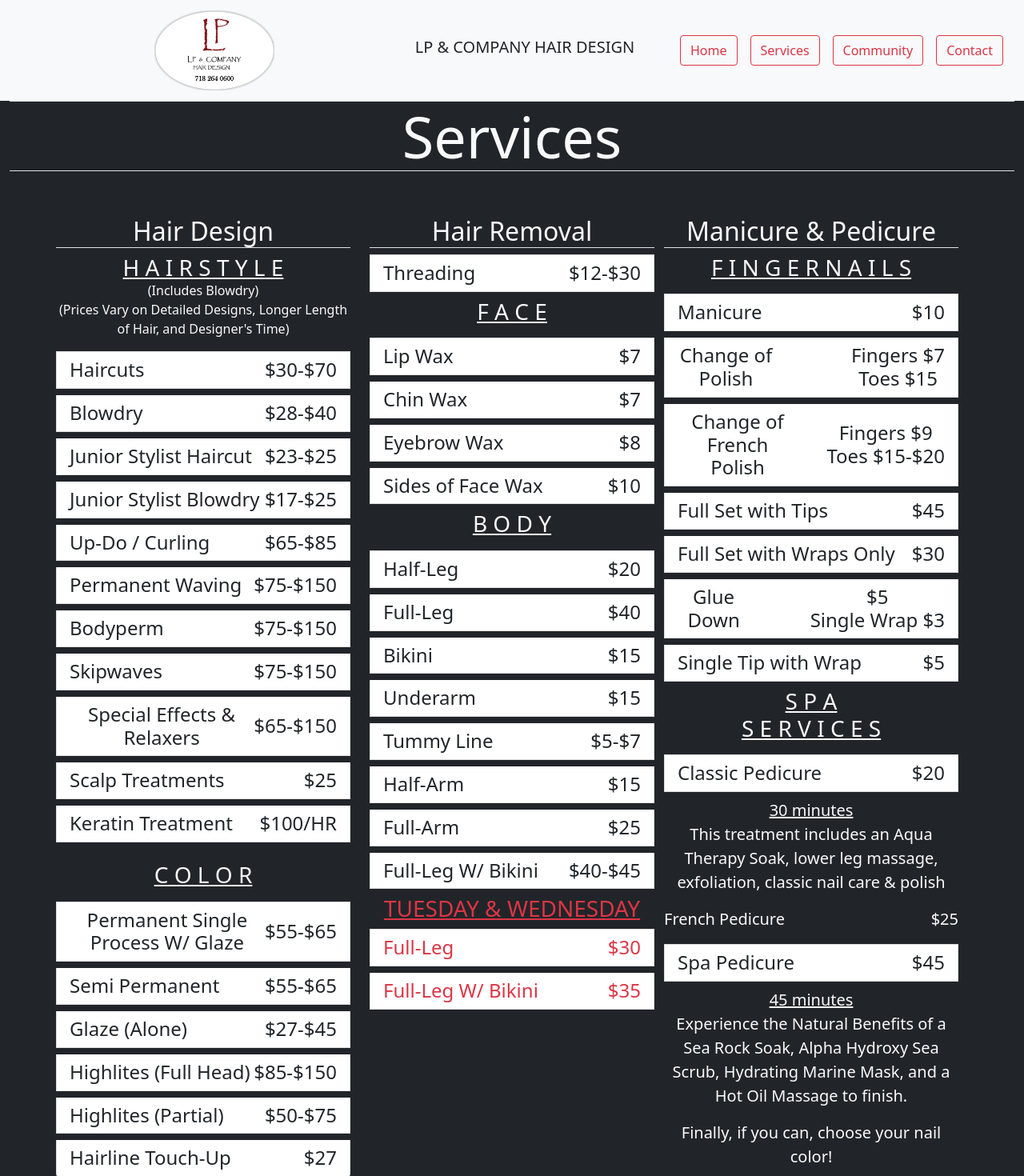
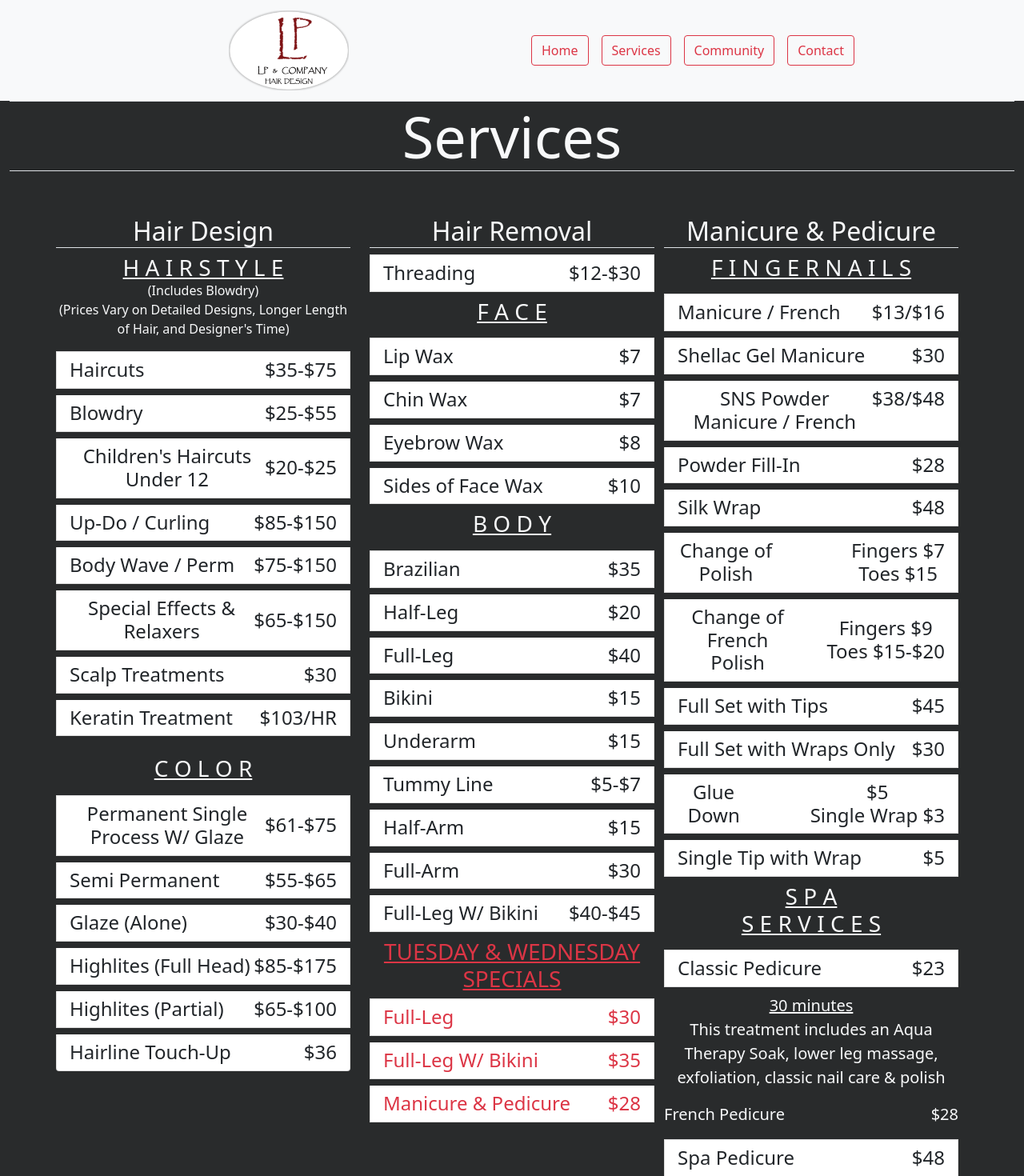
Before and after one commit to RMottola68/lpco-web, a React (Create React App) app: page /Services in a window 1280 px wide. Shown: the top 1470 px of the page at 80% size. Built offline with nearby package versions, Linux system fonts and the light colour scheme.

Commit message:
centered collapse menu, changed prices, changed homescreen image sizes, changed background in app.css

```diff
--- a/public/index.html
+++ b/public/index.html
@@ -24,7 +24,7 @@
       work correctly both with client-side routing and a non-root public URL.
       Learn how to configure a non-root public URL by running `npm run build`.
     -->
-    <title>React App</title>
+    <title>LP & Company Hair Design</title>
   </head>
   <body>
     <noscript>You need to enable JavaScript to run this app.</noscript>
--- a/src/App.css
+++ b/src/App.css
@@ -1,3 +1,19 @@
 .App {
   text-align: center;
 }
+
+body {
+  background: rgb(41, 43, 44);
+}
+
+@media only screen and (max-width: 991px) {
+  #homeCar{
+    max-width: 75%;
+  }
+}
+
+@media only screen and (min-width: 992px) {
+  #homeCar{
+    max-width: 35%;
+  }
+}
--- a/src/Community.js
+++ b/src/Community.js
@@ -1,5 +1,6 @@
 import React from 'react';
-import { Container, Carousel, Button } from 'react-bootstrap';
+import { Container, Button } from 'react-bootstrap';
+import Carousel from 'react-bootstrap/Carousel'
 import communityTwo from './assets/community/comm_2.jpg';
 import communityThree    from './assets/community/comm_3.jpg';
 import communityFour from './assets/community/comm_4.jpg';
@@ -13,11 +14,11 @@ import communityTen from './assets/community/comm_10.jpg';
 const Community = (props) => {
 
     return(
-        <div className={'column-fluid bg-dark vh-100'} >
+        <div className={'column-fluid vh-100'} >
 
             <Container fluid={'md'} className={'py-5 '}>
                 <h3 className={'text-light'}>We pride ourselves on bringing smiles and positivity to our community! </h3>
-                <Carousel className={'bg-dark py-5'} >
+                <Carousel className={'py-5'} prevIcon={<span aria-hidden="true" className="carousel-control-prev-icon m-5" />} nextIcon={<span aria-hidden="true" className="carousel-control-next-icon m-5" />}>
                     <Carousel.Item>
 
                         <img
--- a/src/Contact.js
+++ b/src/Contact.js
@@ -6,7 +6,7 @@ const Contact = (props) => {
 
     return(
         <div>
-            <div className={'col col-sm container-fluid bg-dark vh-100 '}>
+            <div className={'col col-sm container-fluidvh-100 '}>
 
                 <div className={'row inline-flex flex-fill flex-column row-flex'}>
                     <div className={'row '}>
--- a/src/Home.js
+++ b/src/Home.js
@@ -16,22 +16,23 @@ const Home = (props) => {
 
     return(
 
-        <div className={"container-fluid flex-column bg-dark text-light vh-100"} >
+        <div className={"container-fluid flex-column  text-light vh-100"} >
 
 
 
-            <div className={"jumbotron bg-dark text-light pt-3"} >
+            <div className={"jumbotron  text-light pt-3"} >
                 {/* <h1 className={"display-2 "}>LP & COMPANY HAIR DESIGN</h1> */}
                 <p className={"lead fs-2 fw-bold"}>Fresh Meadows' Premiere Full Service Salon</p>
                 <hr className={"my-4"} />
 
             </div>
-            <Container fluid={'md'} className={'py-5 '}>
-                <Carousel className={'bg-dark py-5'} >
+            <Container fluid={'md'} className={''}>
+                <Carousel className={' py-5'} prevIcon={<span aria-hidden="true" className="carousel-control-prev-icon m-5 m-md-0" />} nextIcon={<span aria-hidden="true" className="carousel-control-next-icon m-5 m-md-0" />} >
                     <Carousel.Item>
 
                         <img
-                        className="d-block w-25 mx-auto"
+                        id='homeCar'
+                        className="d-block w-lg-25 mx-auto"
                         src={hairSix}
                         alt="Hairstyle with flowers"
                         />
@@ -44,7 +45,8 @@ const Home = (props) => {
                     <Carousel.Item>
 
                         <img
-                        className="d-block w-25 mx-auto"
+                        id='homeCar'
+                        className="d-block w-lg-25 mx-auto"
                         src={hairSev}
                         alt="Woman with silver hair dye"
                         />
@@ -57,7 +59,8 @@ const Home = (props) => {
                     <Carousel.Item>
 
                         <img
-                        className="d-block w-25 mx-auto"
+                        id='homeCar'
+                        className="d-block w-lg-25 mx-auto"
                         src={hairOne}
                         alt="Man's Skrillex Hairstyle"
                         />
@@ -72,7 +75,8 @@ const Home = (props) => {
                     <Carousel.Item>
 
                         <img
-                        className="d-block w-25 mx-auto"
+                        id='homeCar'
+                        className="d-block w-lg-25 mx-auto"
                         src={hairTwo}
                         alt="Woman's Braided Hair"
                         />
@@ -87,7 +91,8 @@ const Home = (props) => {
                     <Carousel.Item>
 
                         <img
-                        className="d-block w-25 mx-auto"
+                        id='homeCar'
+                        className="d-block w-lg-25 mx-auto"
                         src={hairMainTwo}
                         alt="Man smiling after short haircut"
                         />
@@ -105,7 +110,7 @@ const Home = (props) => {
 
 
 
-            <div className={'bg-dark'} >
+            <div className={''} >
                 <h4>Featured in several publications, our courteous and professional staff has served men and women in the New York Area for over twenty seven years. </h4>
                 <p className={"lead"}>
                     <Button variant={'danger'} size={'lg'} href={'/Services'} role={'button'}>Check Out Our Services Here!</Button>
--- a/src/Navigation.js
+++ b/src/Navigation.js
@@ -1,6 +1,7 @@
 import React, {useEffect, useState} from 'react';
 import { Container, Navbar, Nav, NavDropdown, Button } from 'react-bootstrap';
 import LPLOGOCLEAN from './assets/LPLOGOCLEAN.png';
+import LPLOGONONUM from './assets/LPLOGONONUM.png';
 import  {NavLink } from "react-router-dom";
 
 const Navigation = (props) => {
@@ -11,32 +12,35 @@ const Navigation = (props) => {
 
         <Navbar bg="light" expand="lg" expanded={expanded}>
             <Container  className={'d-flex justify-content-between'}>
-                <Navbar.Brand href="Home" className={'col-2 col-xl-4'}>
+                <Navbar.Brand href="Home" className={'col-6 '}>
+                    <div className={'col-2 col-lg-12'}>
                     <img
                         alt=""
-                        src={LPLOGOCLEAN}
+                        src={LPLOGONONUM}
                         width="150"
                         height="100"
                         className="d-inline-block align-middle me-auto"
                     /> {' '}
+                    </div>
 
                 </Navbar.Brand>
 
-                <div className={'col-4 col-sm-4'} >
+                {/* <div className={'col-4 col-sm-4'} >
                     <h5 className={''}>LP & COMPANY HAIR DESIGN</h5>
-                </div>
+                </div> */}
 
-                <Navbar.Toggle onClick={() => setExpanded(expanded ? false : "expanded")} aria-controls="basic-navbar-nav" />
-                <Navbar.Collapse id="basic-navbar-nav">
+                <Navbar.Toggle onClick={() => setExpanded(expanded ? false : "expanded")} aria-controls="basic-navbar-nav"/>
 
-                    <Nav className="col">
-                        <Nav.Link href="#home" onClick={() => setExpanded(false)}><NavLink to={'/Home'} ><Button type={'button'} variant="outline-danger" className={' '}>Home</Button></NavLink></Nav.Link>
-                        <Nav.Link href="#services" onClick={() => setExpanded(false)}><NavLink to={'/Services'} ><Button type={'button'}  variant="outline-danger" className={''} >Services</Button></NavLink></Nav.Link>
-                        <Nav.Link href="#community" onClick={() => setExpanded(false)}><NavLink to={'/Community'} ><Button type={'button'}  variant="outline-danger" className={''} >Community</Button></NavLink></Nav.Link>
-                        <Nav.Link href="#contact" onClick={() => setExpanded(false)}><NavLink to={'/Contact'} ><Button type={'button'}  variant="outline-danger" className={''} >Contact</Button></NavLink></Nav.Link>
+                    <Navbar.Collapse id="basic-navbar-nav" >
 
-                    </Nav>
-                </Navbar.Collapse>
+                        <Nav className="col-12">
+                            <Nav.Link href="#home" onClick={() => setExpanded(false)}><NavLink to={'/Home'} ><Button type={'button'} variant="outline-danger" className={''}>Home</Button></NavLink></Nav.Link>
+                            <Nav.Link href="#services" onClick={() => setExpanded(false)}><NavLink to={'/Services'} ><Button type={'button'}  variant="outline-danger" className={''} >Services</Button></NavLink></Nav.Link>
+                            <Nav.Link href="#community" onClick={() => setExpanded(false)}><NavLink to={'/Community'} ><Button type={'button'}  variant="outline-danger" className={''} >Community</Button></NavLink></Nav.Link>
+                            <Nav.Link href="#contact" onClick={() => setExpanded(false)}><NavLink to={'/Contact'} ><Button type={'button'}  variant="outline-danger" className={''} >Contact</Button></NavLink></Nav.Link>
+
+                        </Nav>
+                    </Navbar.Collapse>
             </Container>
         </Navbar>
 
--- a/src/Services.js
+++ b/src/Services.js
@@ -3,36 +3,33 @@ import React from 'react';
 const Services = (props) => {
 
     return(
-        <div className={"bg-dark container-fluid text-light"}>
+        <div className={"container-fluid text-light"}>
 
             <div className={"jumbotron pb-5 text-light"}>
                 <h1 className={"display-2 border-top border-bottom"}>Services</h1>
             </div>
 
-            <div className={'container bg-dark'}>
+            <div className={'container'}>
                 <div className={'row row-cols-3'}>
                     <ul className={'col-12 col-lg-4 list-group mb-5'}><h2 className={'border-bottom'}>Hair Design</h2>
                         <h3 className={'text-decoration-underline list-group'}>H A I R S T Y L E</h3>
                         <p className={'my-0'}>(Includes Blowdry)</p>
                         <p className={'mt-0'}>(Prices Vary on Detailed Designs, Longer Length of Hair, and Designer's Time)</p>
-                        <h4 className={'d-flex justify-content-between list-group-item'}>Haircuts<span className={''}>$30-$70</span></h4>
-                        <h4 className={'d-flex justify-content-between list-group-item'}>Blowdry<span className={''}>$28-$40</span></h4>
-                        <h4 className={'d-flex justify-content-between list-group-item'}>Junior Stylist Haircut<span className={'my-auto'}>$23-$25</span></h4>
-                        <h4 className={'d-flex justify-content-between list-group-item'}>Junior Stylist Blowdry<span className={'my-auto'}>$17-$25</span></h4>
-                        <h4 className={'d-flex justify-content-between list-group-item'}>Up-Do / Curling<span className={''}>$65-$85</span></h4>
-                        <h4 className={'d-flex justify-content-between list-group-item'}>Permanent Waving<span className={'my-auto'}>$75-$150</span></h4>
-                        <h4 className={'d-flex justify-content-between list-group-item'}>Bodyperm<span className={''}>$75-$150</span></h4>
-                        <h4 className={'d-flex justify-content-between list-group-item'}>Skipwaves <span className={''}>$75-$150</span></h4>
+                        <h4 className={'d-flex justify-content-between list-group-item'}>Haircuts<span className={''}>$35-$75</span></h4>
+                        <h4 className={'d-flex justify-content-between list-group-item'}>Blowdry<span className={''}>$25-$55</span></h4>
+                        <h4 className={'d-flex justify-content-between list-group-item'}>Children's Haircuts Under 12<span className={'my-auto'}>$20-$25</span></h4>
+                        <h4 className={'d-flex justify-content-between list-group-item'}>Up-Do / Curling<span className={''}>$85-$150</span></h4>
+                        <h4 className={'d-flex justify-content-between list-group-item'}>Body Wave / Perm <span className={''}>$75-$150</span></h4>
                         <h4 className={'d-flex justify-content-between list-group-item'}>Special Effects & Relaxers<span className={'my-auto'}>$65-$150</span></h4>
-                        <h4 className={'d-flex justify-content-between list-group-item'}>Scalp Treatments<span className={''}>$25</span></h4>
-                        <h4 className={'d-flex justify-content-between list-group-item'}>Keratin Treatment<span className={''}>$100/HR</span></h4>
+                        <h4 className={'d-flex justify-content-between list-group-item'}>Scalp Treatments<span className={''}>$30</span></h4>
+                        <h4 className={'d-flex justify-content-between list-group-item'}>Keratin Treatment<span className={''}>$103/HR</span></h4>
                         <h3 className={'text-decoration-underline mt-3 list-group pb-3'}>C O L O R</h3>
-                        <h4 className={'d-flex justify-content-between list-group-item'}>Permanent Single Process W/ Glaze<div className={'my-auto'}>$55-$65</div></h4>
+                        <h4 className={'d-flex justify-content-between list-group-item'}>Permanent Single Process W/ Glaze<div className={'my-auto'}>$61-$75</div></h4>
                         <h4 className={'d-flex justify-content-between list-group-item'}>Semi Permanent<span className={'justify-content-between'}>$55-$65</span></h4>
-                        <h4 className={'d-flex justify-content-between list-group-item'}>Glaze (Alone)<span className={'justify-content-between'}>$27-$45</span></h4>
-                        <h4 className={'d-flex justify-content-between list-group-item'}>Highlites (Full Head)<span className={'justify-content-between my-auto'}>$85-$150</span></h4>
-                        <h4 className={'d-flex justify-content-between list-group-item'}>Highlites (Partial)<span className={'justify-content-between'}>$50-$75</span></h4>
-                        <h4 className={'d-flex justify-content-between list-group-item'}>Hairline Touch-Up<span className={'justify-content-between'}>$27</span></h4>
+                        <h4 className={'d-flex justify-content-between list-group-item'}>Glaze (Alone)<span className={'justify-content-between'}>$30-$40</span></h4>
+                        <h4 className={'d-flex justify-content-between list-group-item'}>Highlites (Full Head)<span className={'justify-content-between my-auto'}>$85-$175</span></h4>
+                        <h4 className={'d-flex justify-content-between list-group-item'}>Highlites (Partial)<span className={'justify-content-between'}>$65-$100</span></h4>
+                        <h4 className={'d-flex justify-content-between list-group-item'}>Hairline Touch-Up<span className={'justify-content-between'}>$36</span></h4>
                     </ul>
                     <ul className={'col-12 col-lg-4'}><h2 className={'border-bottom'}>Hair Removal</h2>
                     <h4 className={'d-flex justify-content-between list-group-item'}>Threading<span className={''}>$12-$30</span></h4>
@@ -42,22 +39,28 @@ const Services = (props) => {
                         <h4 className={'d-flex justify-content-between list-group-item'}>Eyebrow Wax<span className={''}>$8</span></h4>
                         <h4 className={'d-flex justify-content-between list-group-item'}>Sides of Face Wax<span className={''}>$10</span></h4>
                         <h3 className={'text-decoration-underline list-group pb-3'}>B O D Y</h3>
+                        <h4 className={'d-flex justify-content-between list-group-item'}>Brazilian<span className={''}>$35</span></h4>
                         <h4 className={'d-flex justify-content-between list-group-item'}>Half-Leg<span className={''}>$20</span></h4>
                         <h4 className={'d-flex justify-content-between list-group-item'}>Full-Leg<span className={''}>$40</span></h4>
                         <h4 className={'d-flex justify-content-between list-group-item'}>Bikini<span className={''}>$15</span></h4>
                         <h4 className={'d-flex justify-content-between list-group-item'}>Underarm<span className={''}>$15</span></h4>
                         <h4 className={'d-flex justify-content-between list-group-item'}>Tummy Line<span className={''}>$5-$7</span></h4>
                         <h4 className={'d-flex justify-content-between list-group-item'}>Half-Arm<span className={''}>$15</span></h4>
-                        <h4 className={'d-flex justify-content-between list-group-item'}>Full-Arm<span className={''}>$25</span></h4>
+                        <h4 className={'d-flex justify-content-between list-group-item'}>Full-Arm<span className={''}>$30</span></h4>
                         <h4 className={'d-flex justify-content-between list-group-item'}>Full-Leg W/ Bikini<span className={''}>$40-$45</span></h4>
 
-                        <h3 className={'text-decoration-underline text-danger'}>TUESDAY & WEDNESDAY</h3>
+                        <h3 className={'text-decoration-underline text-danger'}>TUESDAY & WEDNESDAY SPECIALS</h3>
                         <h4 className={'d-flex justify-content-between text-danger list-group-item'}>Full-Leg<span className={''}>$30</span></h4>
                         <h4 className={'d-flex justify-content-between text-danger list-group-item'}>Full-Leg W/ Bikini<span className={''}>$35</span></h4>
+                        <h4 className={'d-flex justify-content-between text-danger list-group-item'}>Manicure & Pedicure<span className={''}>$28</span></h4>
                     </ul>
                     <ul className={'col-12 col-lg-4 list-group'}><h2 className={'border-bottom'}>Manicure & Pedicure</h2>
                         <h3 className={'text-decoration-underline list-group pb-3'}>F I N G E R N A I L S</h3>
-                        <h4 className={'d-flex justify-content-between list-group-item'}>Manicure<span className={''}>$10</span></h4>
+                        <h4 className={'d-flex justify-content-between list-group-item'}>Manicure / French<span className={''}>$13/$16</span></h4>
+                        <h4 className={'d-flex justify-content-between list-group-item'}>Shellac Gel Manicure<span className={''}>$30</span></h4>
+                        <h4 className={'d-flex justify-content-between list-group-item'}>SNS Powder Manicure / French<span className={''}>$38/$48</span></h4>
+                        <h4 className={'d-flex justify-content-between list-group-item'}>Powder Fill-In<span className={''}>$28</span></h4>
+                        <h4 className={'d-flex justify-content-between list-group-item'}>Silk Wrap<span className={''}>$48</span></h4>
                         <h4 className={'d-flex justify-content-between list-group-item'}>Change of Polish<span className={'d-flex justify-content-end w-100'}>Fingers $7 <br></br>Toes $15</span></h4>
                         <h4 className={'d-flex justify-content-between list-group-item'}>Change of French Polish<span className={'d-flex justify-content-end w-100 my-auto'}>Fingers $9 <br></br>Toes $15-$20</span></h4>
                         <h4 className={'d-flex justify-content-between list-group-item'}>Full Set with Tips<span className={''}>$45</span></h4>
@@ -65,12 +68,12 @@ const Services = (props) => {
                         <h4 className={'d-flex justify-content-between list-group-item'}>Glue Down<span className={'d-flex justify-content-end w-100'}>$5 <br/>Single Wrap $3</span></h4>
                         <h4 className={'d-flex justify-content-between list-group-item'}>Single Tip with Wrap<span className={''}>$5</span></h4>
                         <h3 className={'text-decoration-underline list-group pb-3'}>S P A <br/>S E R V I C E S</h3>
-                        <h4 className={'d-flex justify-content-between list-group-item'}>Classic Pedicure<span className={''}>$20</span></h4>
+                        <h4 className={'d-flex justify-content-between list-group-item'}>Classic Pedicure<span className={''}>$23</span></h4>
                         <p className={'fs-5 my-0 text-decoration-underline'}>30 minutes</p>
                         <p className={'fs-5'}>This treatment includes an Aqua Therapy Soak, lower leg massage, exfoliation, classic nail care & polish</p>
-                        <p className={'d-flex justify-content-between fs-5'}>French Pedicure<span className={''}>$25</span></p>
+                        <p className={'d-flex justify-content-between fs-5'}>French Pedicure<span className={''}>$28</span></p>
 
-                        <h4 className={'d-flex justify-content-between list-group-item'}>Spa Pedicure<span className={''}>$45</span></h4>
+                        <h4 className={'d-flex justify-content-between list-group-item'}>Spa Pedicure<span className={''}>$48</span></h4>
                         <p className={'fs-5 my-0 text-decoration-underline'}>45 minutes</p>
                         <p className={'fs-5 my-0'}>Experience the Natural Benefits of a Sea Rock Soak, Alpha Hydroxy Sea Scrub, Hydrating Marine Mask, and a Hot Oil Massage to finish.</p>
                         <p className={'fs-5 my-0 pt-3'}>Finally, if you can, choose your nail color!</p>
```
Also changed, not shown: src/assets/IMG_6_SM.jpg (added), src/assets/LPLOGONONUM.png (added), src/index.css (line endings or trailing spaces).
